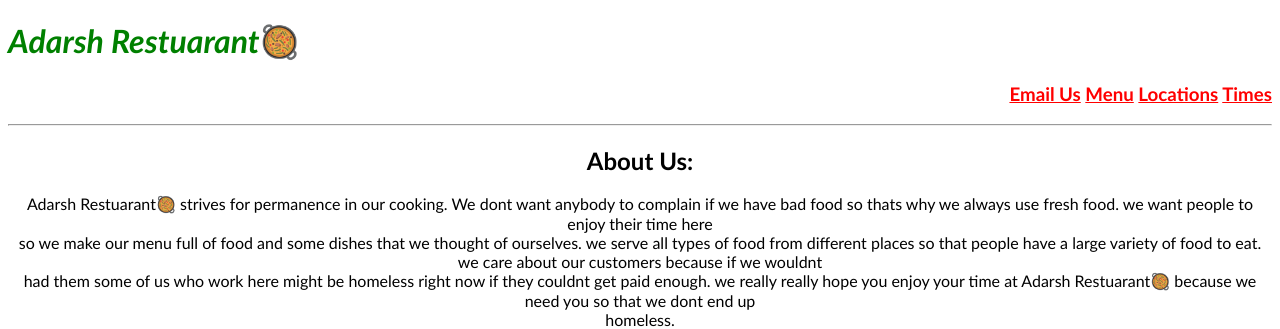
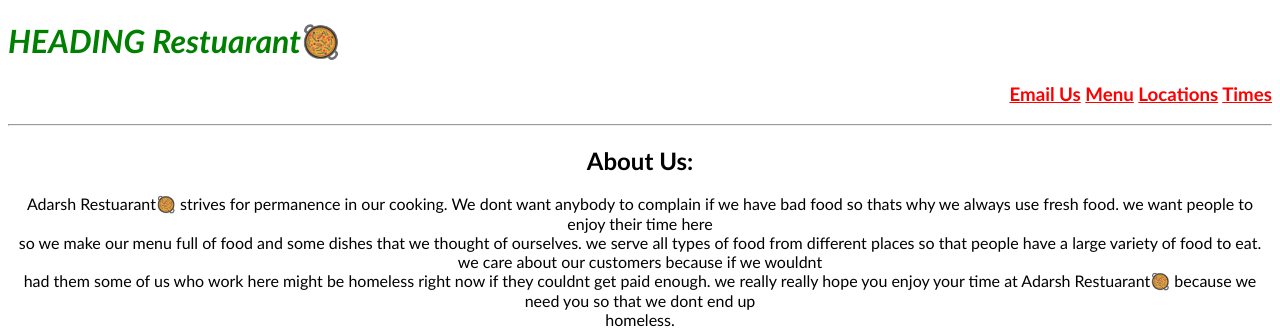
Before and after one commit to Adarsh270/Adarsh-Restaurant, a plain HTML site: page index.html in a window 1280 px wide. Shown: the top 329 px of the page. Drawn offline with Linux system fonts and the light colour scheme.

Commit message:
Update index.html

```diff
--- a/index.html
+++ b/index.html
@@ -8,7 +8,7 @@
 
 	<!--  Heading -->
 
-	<h1 style="color:green; text-align: left;"><i>Adarsh Restuarant</i>🥘</h1>
+	<h1 style="color:green; text-align: left;"><i>HEADING Restuarant</i>🥘</h1>
 
 	<h3 style="text-align: right;">
 		<a style="color:red; text-align: left;" href="mailto:aupadhayaya93@gmail.com" target="blank">Email Us</a>
```
